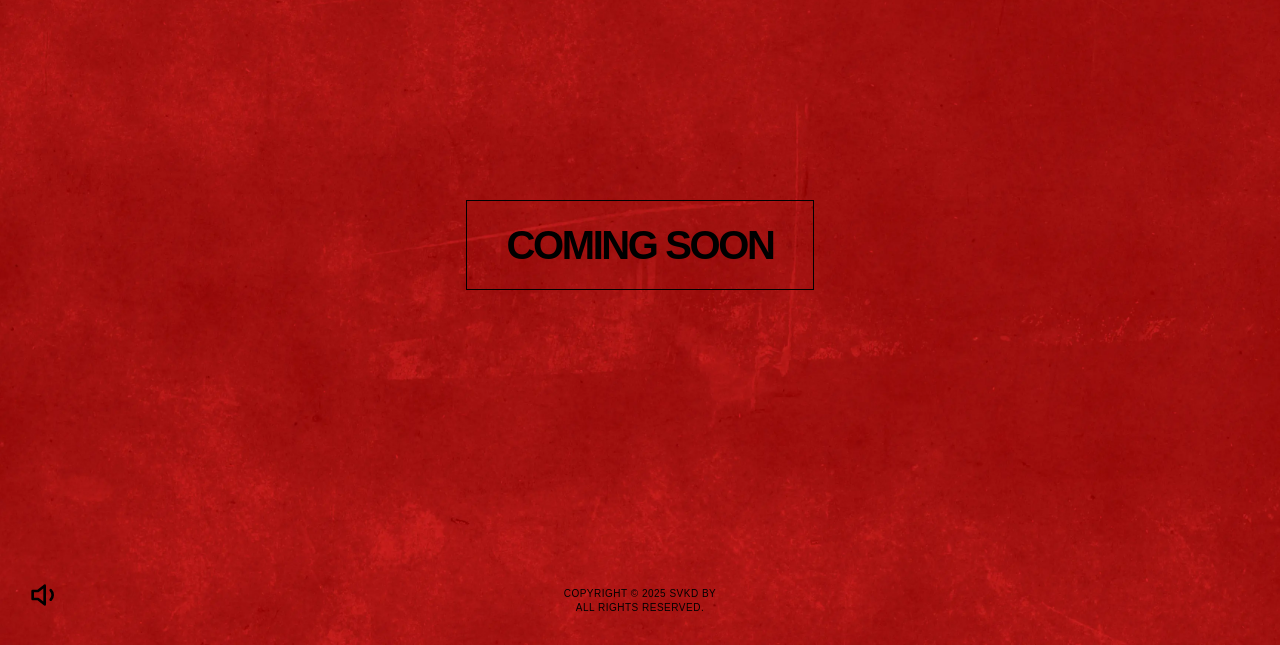
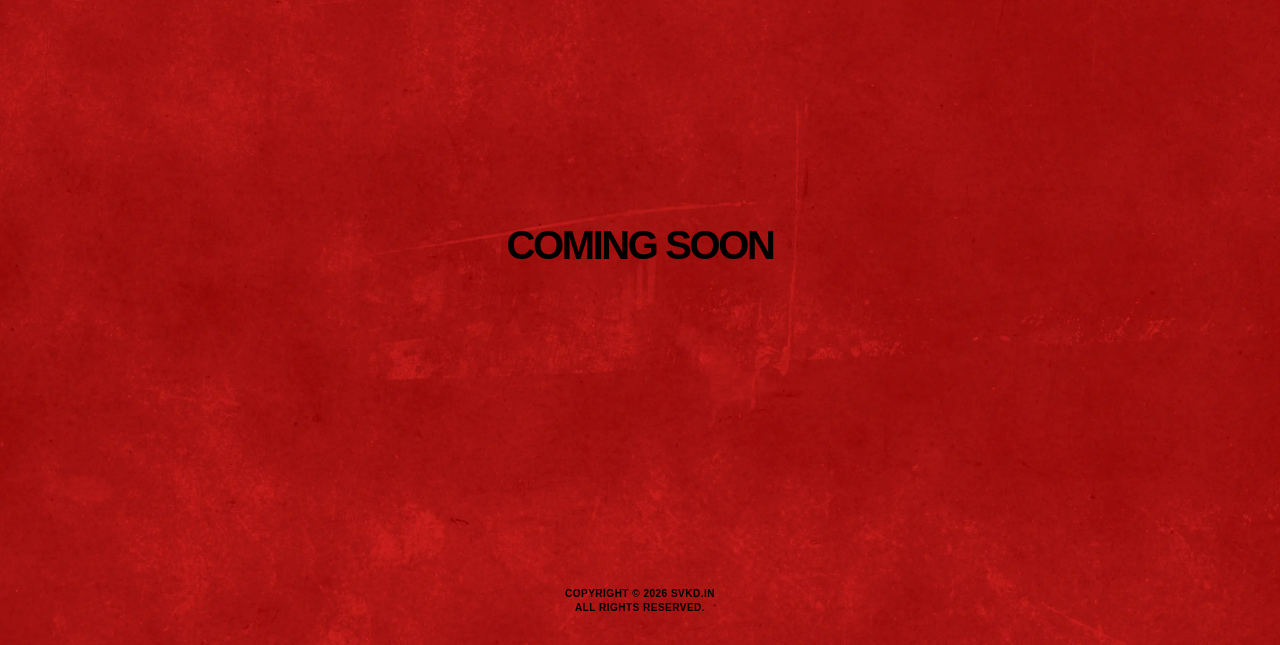
Before and after one commit to aadityaa-zo/svkd, a PHP site: page / in a window 1280 px wide. Shown: the part 155-800 px from the top of the page. Run offline with PHP 8.4, Linux system fonts and the light colour scheme; some web fonts are replaced.

Commit message:
Update design: extended font, disable selection, update copyright

```diff
--- a/index.html
+++ b/index.html
@@ -11,13 +11,13 @@
 
 <body>
     <div class="sound-icon">
-        <svg width="24" height="24" viewBox="0 0 24 24" fill="none" xmlns="http://www.w3.org/2000/svg">
+        <!-- <svg width="24" height="24" viewBox="0 0 24 24" fill="none" xmlns="http://www.w3.org/2000/svg">
             <path d="M11 5L6 9H2V15H6L11 19V5Z" stroke="black" stroke-width="2" stroke-linecap="round"
                 stroke-linejoin="round" />
             <path
                 d="M15.54 8.46C16.4774 9.39764 17.0039 10.6692 17.0039 11.995C17.0039 13.3208 16.4774 14.5924 15.54 15.53"
                 stroke="black" stroke-width="2" stroke-linecap="round" stroke-linejoin="round" />
-        </svg>
+        </svg> -->
     </div>
 
     <div class="container">
@@ -25,9 +25,10 @@
     </div>
 
     <div class="footer">
-        <p>COPYRIGHT © 2025 SVKD BY</p>
+        <p>COPYRIGHT © 2026 SVKD.IN</p>
         <p>ALL RIGHTS RESERVED.</p>
     </div>
+
 </body>
 
 </html>
--- a/style.css
+++ b/style.css
@@ -17,6 +17,10 @@ body {
     /* Fallback color */
     font-family: 'new-science', sans-serif;
     position: relative;
+    user-select: none;
+    -webkit-user-select: none;
+    -moz-user-select: none;
+    -ms-user-select: none;
 }
 
 .container {
@@ -26,18 +30,15 @@ body {
 }
 
 .coming-soon {
-    font-family: 'new-science', sans-serif;
+    font-family: "new-science-extended", sans-serif;
+    font-weight: 700;
     font-style: normal;
-    font-weight: 700;
     font-size: 40px;
     line-height: 122.86%;
     text-align: center;
     letter-spacing: -0.06em;
     text-transform: uppercase;
     color: #000000;
-    border: 0.2px solid #000000;
-    padding: 20px 40px;
-    background-color: transparent;
 }
 
 .sound-icon {
@@ -55,7 +56,8 @@ body {
     position: absolute;
     bottom: 30px;
     text-align: center;
-    font-family: 'new-science', sans-serif;
+    font-family: "new-science-extended", sans-serif;
+    font-weight: 700;
     font-size: 10px;
     line-height: 1.4;
     letter-spacing: 0.05em;
```
Also changed, not shown: 1 other file.
